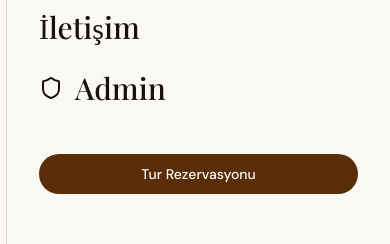
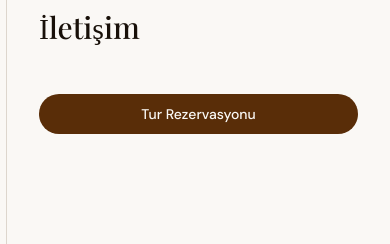
Before and after one commit to mudanyatente-source/moortinyhouse, a Next.js app: page /terms in a window 390 px wide. Both pictures are taken after a click on the button 348 px from the left and 34 px from the top of the page. Shown: the part 392-636 px from the top of the page. Built offline with nearby package versions, Linux system fonts and the light colour scheme; no server answers; the database is empty; a web font is replaced by a local one.

Commit message:
Remove admin panel link from mobile menu - URL access only

```diff
--- a/components/navigation.tsx
+++ b/components/navigation.tsx
@@ -3,7 +3,7 @@
 import { useState, useEffect } from "react"
 import Link from "next/link"
 import { motion, AnimatePresence } from "framer-motion"
-import { Menu, X, Sun, Moon, Shield } from "lucide-react"
+import { Menu, X, Sun, Moon } from "lucide-react"
 import { useTheme } from "next-themes"
 import { Button } from "@/components/ui/button"
 import { MagneticButton } from "@/components/magnetic-button"
@@ -164,21 +164,7 @@ export function Navigation() {
                 <motion.div
                   initial={{ opacity: 0, x: 20 }}
                   animate={{ opacity: 1, x: 0 }}
-                  transition={{ delay: navLinks.length * 0.1 }}
-                >
-                  <Link
-                    href="/admin"
-                    onClick={() => setIsOpen(false)}
-                    className="text-3xl font-serif font-medium hover:text-accent transition-colors flex items-center gap-3"
-                  >
-                    <Shield className="w-6 h-6" />
-                    {t("nav.admin")}
-                  </Link>
-                </motion.div>
-                <motion.div
-                  initial={{ opacity: 0, x: 20 }}
-                  animate={{ opacity: 1, x: 0 }}
-                  transition={{ delay: (navLinks.length + 1) * 0.1 }}
+                  transition={{ delay: (navLinks.length) * 0.1 }}
                   className="pt-6"
                 >
                   <Link href="/contact" onClick={() => setIsOpen(false)}>
```
